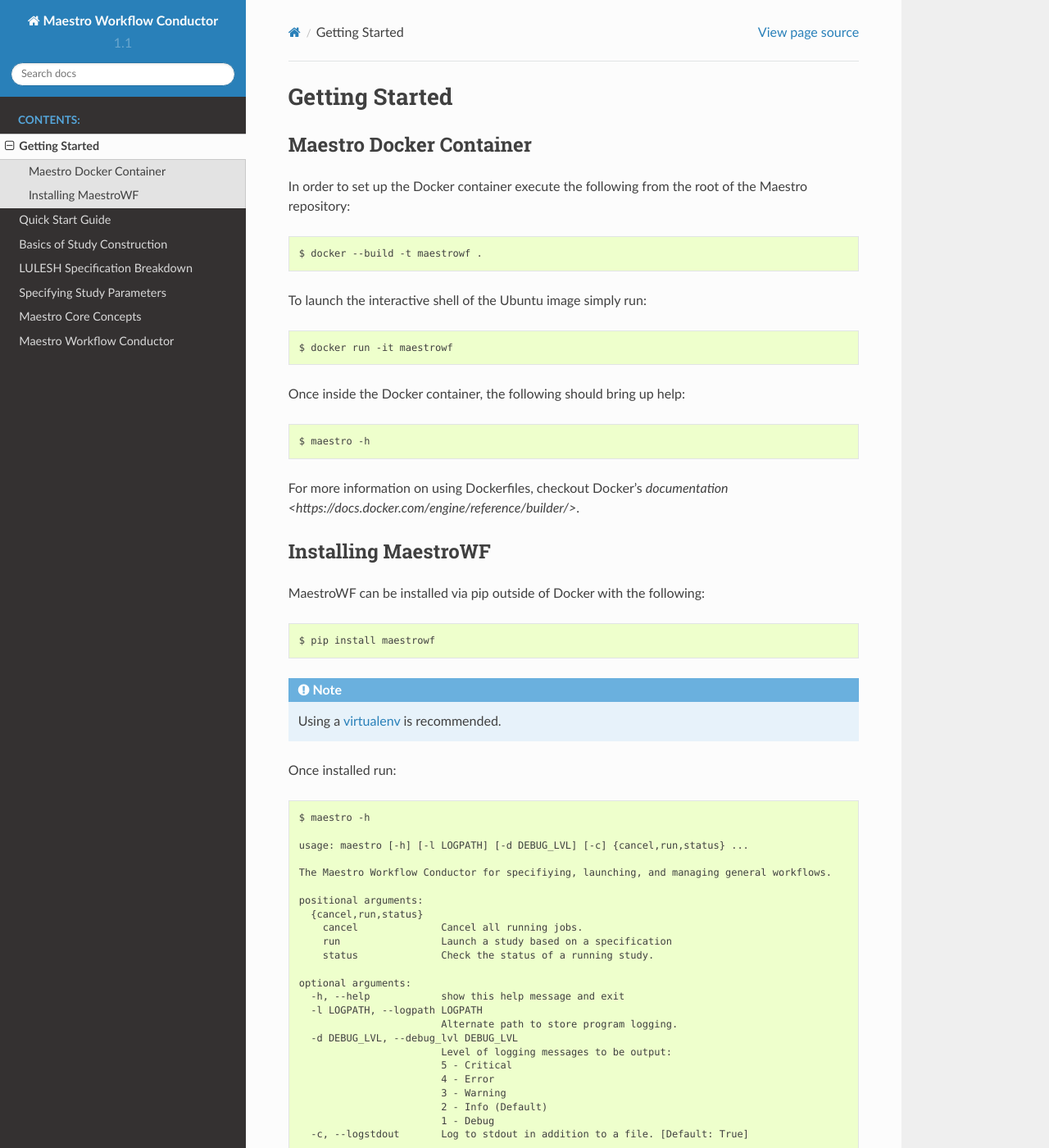
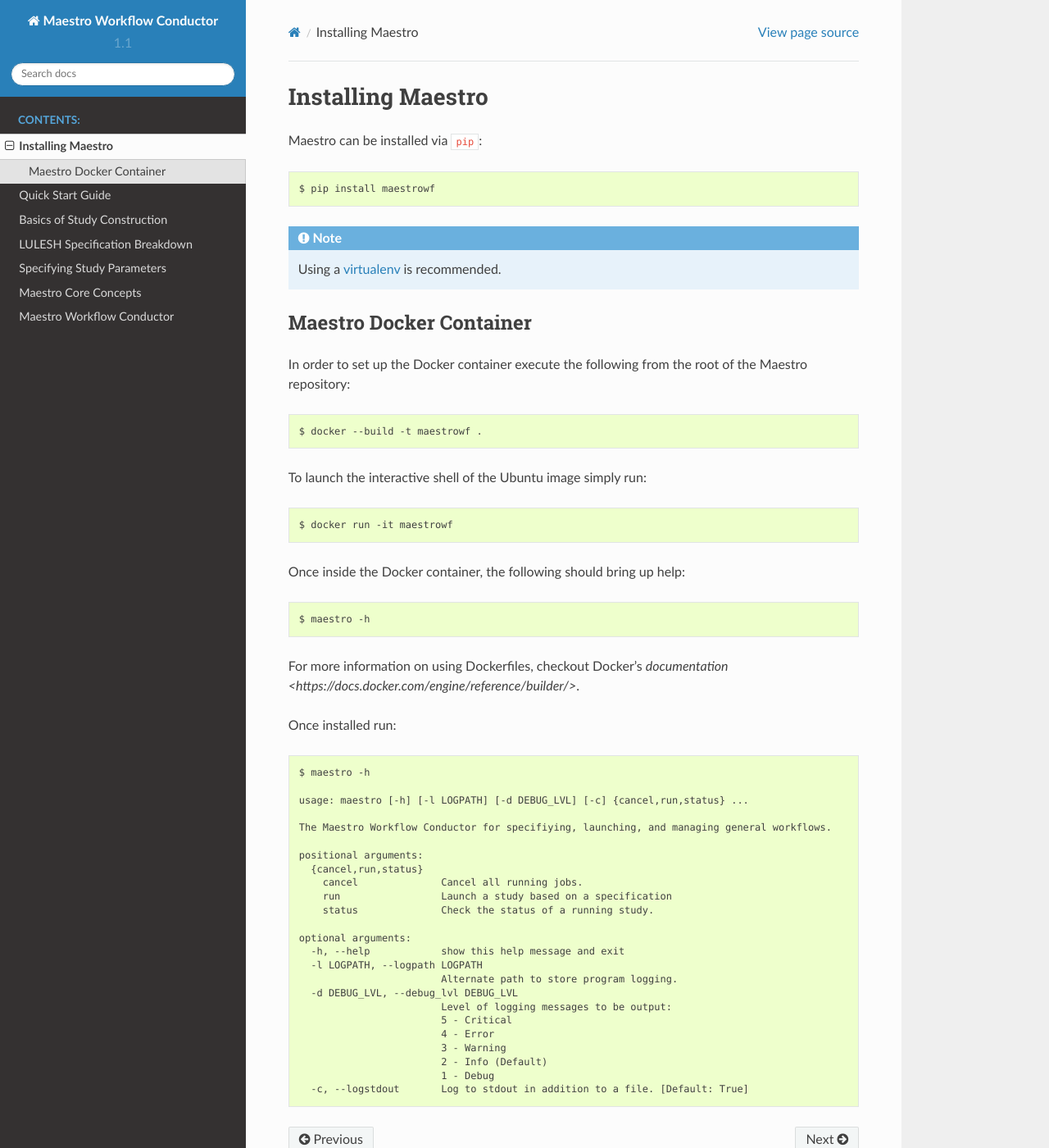
Before and after one commit to LLNL/maestrowf, a Sphinx documentation site: the page built from docs/source/installing.rst, in a window 1280 px wide and 1400 px high. Shown: the whole window at 82% size. Built offline with Sphinx 7.4.7 and the Read the Docs theme 2.0.0, drawn with Linux system fonts in a browser that asks for light colours.

Commit message:
Updated the documentation for installing Maestro (#308)

```diff
--- a/docs/source/getting_started.rst
+++ b/docs/source/installing.rst
@@ -1,5 +1,14 @@
-Getting Started
-================
+Installing Maestro
+==================
+
+Maestro can be installed via ``pip``:
+
+.. code:: bash
+
+    $ pip install maestrowf
+
+.. note:: Using a `virtualenv <https://virtualenv.pypa.io/en/stable/>`_ is recommended.
+
 
 Maestro Docker Container
 ************************
@@ -18,14 +27,6 @@
 
 For more information on using Dockerfiles, checkout Docker's `documentation <https://docs.docker.com/engine/reference/builder/>`.
 
-Installing MaestroWF
-*********************
-
-MaestroWF can be installed via pip outside of Docker with the following::
-
-    $ pip install maestrowf
-
-.. note:: Using a `virtualenv <https://virtualenv.pypa.io/en/stable/>`_ is recommended.
 
 Once installed run::
 
```
Also changed, not shown: docs/source/index.rst (+7 -1 lines).
